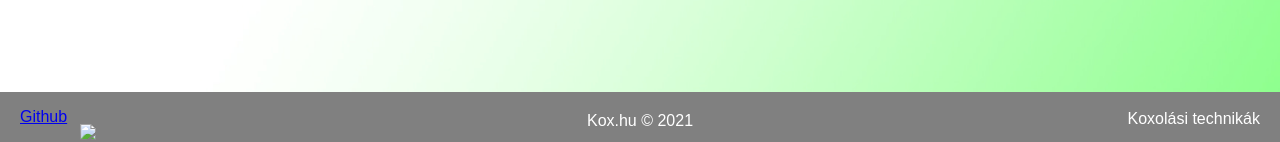
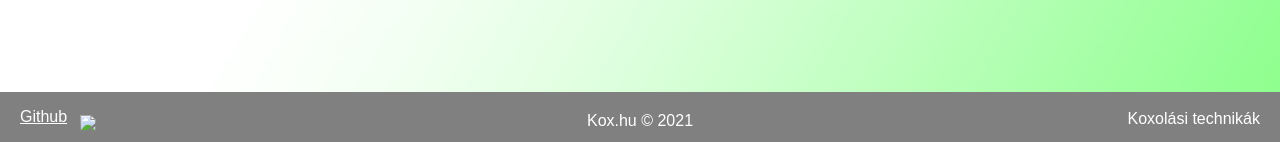
Before and after one commit to tamas646/SZLG-Django-projekt, a Django app: page /regisztracio in a window 1280 px wide. Shown: the part 658-800 px from the top of the page. Run offline with Django 3.2, Linux system fonts and the light colour scheme.

Commit message:
footer.gitico

```diff
--- a/kox/koxapp/static/css/main.css
+++ b/kox/koxapp/static/css/main.css
@@ -65,9 +65,15 @@
 	text-align: left;
 	margin-top: -20px;
 	margin-left: 20px;
+
 }
 .gitico{
 	margin-left: 80px;
 	vertical-align: center;
 	margin-top: -40px;
+	margin-bottom: 9px;
 }
+
+.glink{
+	color: white;
+}
```
